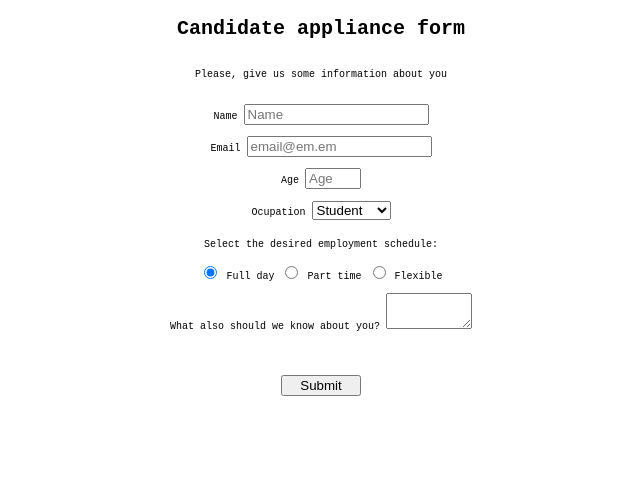
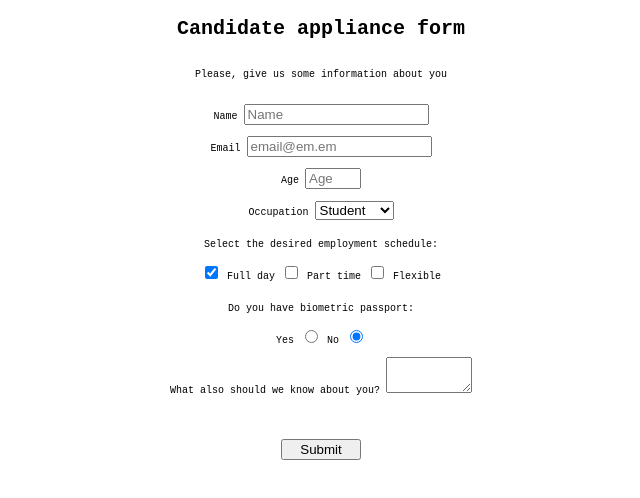
Before and after one commit to Nerielle/FreeCodeCamp, a plain HTML site: page 10 - Survey Form/index.html in a window 1280 px wide. Shown: the whole page, without its empty margins (319-959 px from the left). Drawn offline with Linux system fonts and the light colour scheme.

Commit message:
all tests fixed, typoes fixed, +checkboxes

```diff
--- a/10 - Survey Form/index.html
+++ b/10 - Survey Form/index.html
@@ -21,22 +21,28 @@
                 <label id="number-label">Age</label>
                 <input id="number" placeholder="Age" type="number" min="18" max="99"> </div>
             <div>
-                <label for="occupation">Ocupation</label>
+                <label for="occupation">Occupation</label>
                 <select id="occupation" name='dropdown'>
                     <option value="student">Student</option>
-                    <option value="employer">Employer</option>
+                    <option id="dropdown" value="employer">Employer</option>
                     <option value="other">Other</option>
                 </select>
             </div>
             <div>
                 <p>Select the desired employment schedule:</p>
-                <input type="radio" id="full" name="employment" value="full" checked>
+                <input type="checkbox" id="full" name="employment" value="full" checked>
                 <label for="full">Full day</label>
-                <input type="radio" name="employment" value="part" id="part">
+                <input type="checkbox" name="employment" value="part" id="part">
                 <label for="part">Part time</label>
-                <input type="radio" name="employment" value="flexible">
+                <input type="checkbox" name="employment" value="flexible">
                 <label for="flexible">Flexible</label>
             </div>
+            <div>
+                <p>Do you have biometric passport:</p>
+                <label for="yes">Yes</label>
+                <input type="radio" name="passport" value="yes" id="yes">
+                <label for="no">No</label>
+                <input type="radio" name="passport" value="no" checked> </div>
             <div>
                 <label for="comments">What also should we know about you?</label>
                 <textarea id="comments"></textarea>
```
